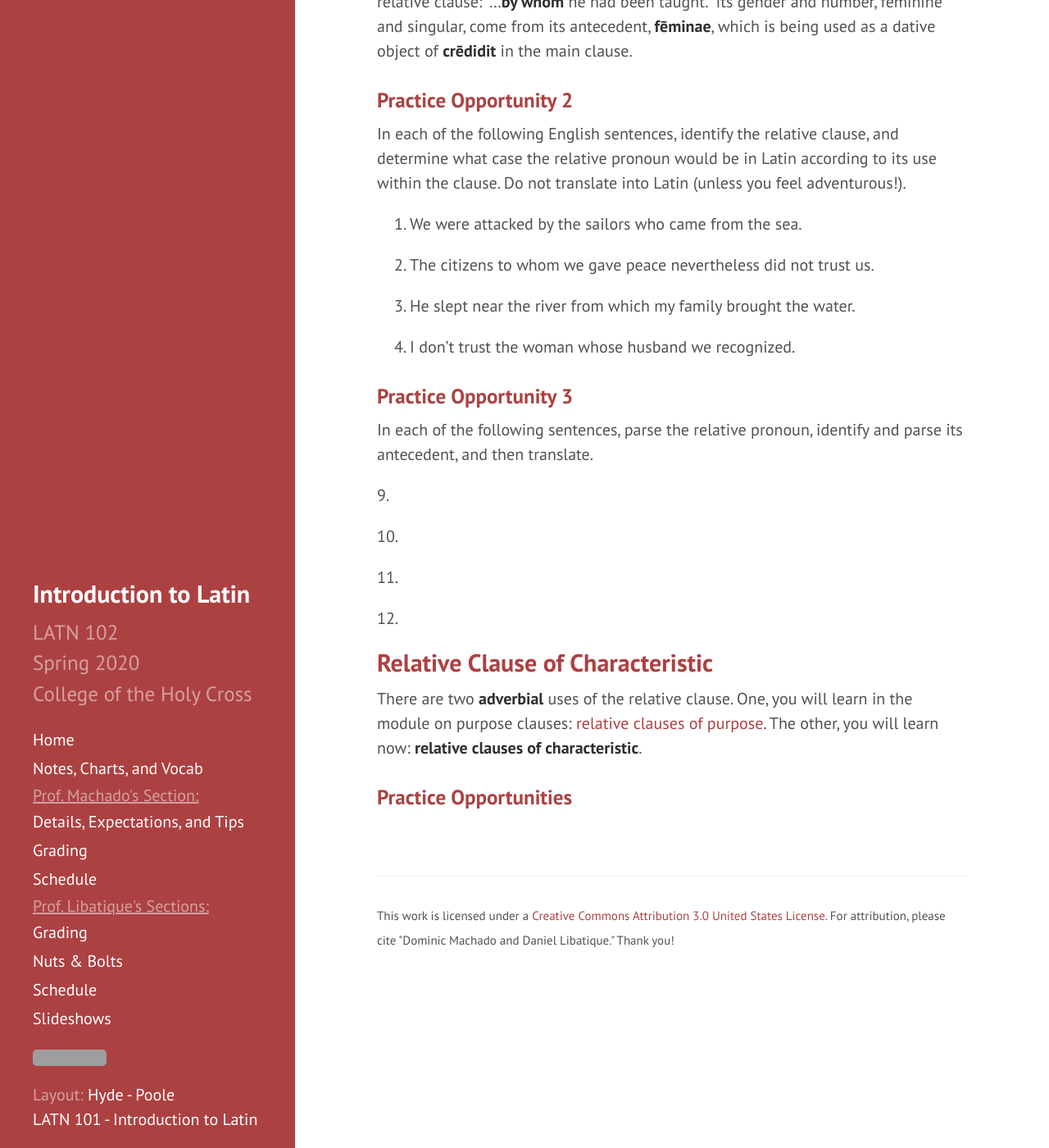
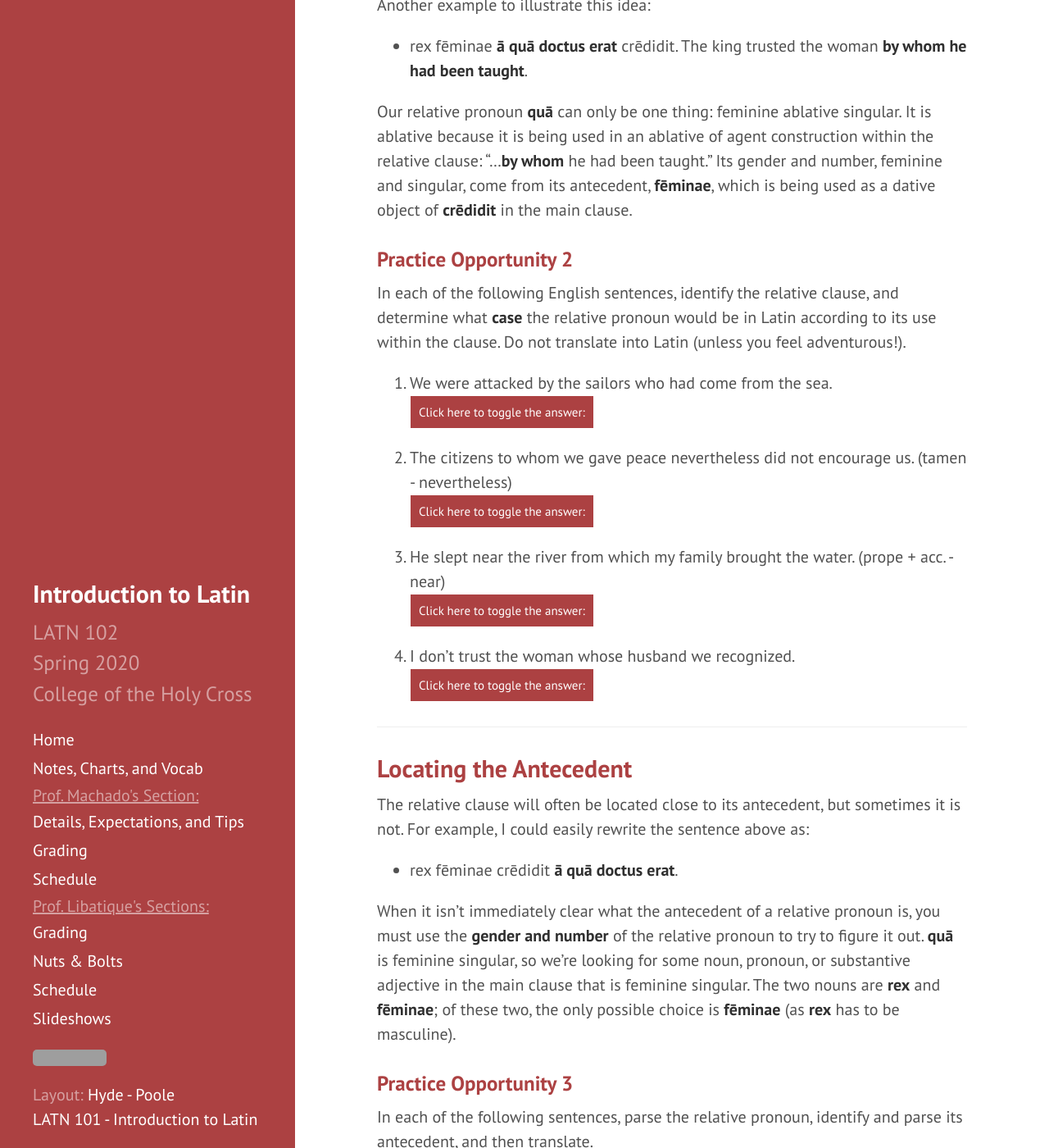
Before and after one commit to DLibatique/LATN102-S20, a Jekyll site: the page built from notes/14-relative.md, in a window 1280 px wide and 1400 px high, scrolled down 3245 px. Shown: the whole window at 82% size. Built offline with Jekyll 4.4.1, drawn with Linux system fonts in a browser that asks for light colours; some of the changed text lies outside the part shown; grey boxes are pictures that could not be loaded.

Commit message:
added participle links, filled out prac ops for relative

```diff
--- a/notes/14-relative.md
+++ b/notes/14-relative.md
@@ -51,13 +51,17 @@ note that the core of the sentence is **exempla cognoscō**, "I recognize the ex
 
 Identify the relative clause in the following sentences. Do not translate (unless you're feeling adventurous!).
 
-1.
+1. monstra nautās quōrum nāvēs vīdimus terruērunt. (terreō, -ēre, -uī, -itus, to terrify, frighten)
+<button onclick="toggleDisplay('prac01')">Click here to toggle the answer:</button> <span style="display: none;" id="prac01">quōrum nāvēs vīdimus; The monsters terrified the sailors whose ships we saw.</span>
 
-2.
+2. urbs quam regēs regunt septem portās habet. (porta, -ae, f. - gate)
+<button onclick="toggleDisplay('prac02')">Click here to toggle the answer:</button> <span style="display: none;" id="prac02">quam regēs regunt; The city which the kings rule has seven gates.</span>
 
-3.
+3. mīles ducibus quī ā flūmine veniunt epistulās dābit.
+<button onclick="toggleDisplay('prac03')">Click here to toggle the answer:</button> <span style="display: none;" id="prac03">quī ā flūmine veniunt; The soldier will give the letters to the leaders who are coming from the river.</span>
 
-4.
+4. verba quae mihi dicenda sunt dīcō.
+<button onclick="toggleDisplay('prac04')">Click here to toggle the answer:</button> <span style="display: none;" id="prac04">quae mihi dicenda sunt; I am saying the words that must be said by me.</span>
 
 ***
 
@@ -81,27 +85,47 @@ Our relative pronoun **quā** can only be one thing: feminine ablative singular.
 
 ### Practice Opportunity 2
 
-In each of the following English sentences, identify the relative clause, and determine what case the relative pronoun would be in Latin according to its use within the clause. Do not translate into Latin (unless you feel adventurous!).
+In each of the following English sentences, identify the relative clause, and determine what **case** the relative pronoun would be in Latin according to its use within the clause. Do not translate into Latin (unless you feel adventurous!).
 
-5. We were attacked by the sailors who came from the sea.
+5. We were attacked by the sailors who had come from the sea.
+<button onclick="toggleDisplay('prac05')">Click here to toggle the answer:</button> <span style="display: none;" id="prac05">who came from the sea; nominative; ā nautīs quī ā marī vēnerant petitī sumus.</span>
 
-6. The citizens to whom we gave peace nevertheless did not trust us.
+6. The citizens to whom we gave peace nevertheless did not encourage us. (tamen - nevertheless)
+<button onclick="toggleDisplay('prac06')">Click here to toggle the answer:</button> <span style="display: none;" id="prac06">to whom we gave peace; dative; cīvēs quibus pacem dedimus tamen nōs nōn hortātī sunt.</span>
 
-7. He slept near the river from which my family brought the water.
+7. He slept near the river from which my family brought the water. (prope + acc. - near)
+<button onclick="toggleDisplay('prac07')">Click here to toggle the answer:</button> <span style="display: none;" id="prac07">from which my family brought the water; ablative; prope flūmen ā quō familia mea aquam tulit dormīvit.</span>
 
 8. I don't trust the woman whose husband we recognized.
+<button onclick="toggleDisplay('prac08')">Click here to toggle the answer:</button> <span style="display: none;" id="prac08">whose husband we recognized; genitive; fēminae cuius maritum cognōvimus nōn crēdō.</span>
+
+***
+
+## Locating the Antecedent
+
+The relative clause will often be located close to its antecedent, but sometimes it is not. For example, I could easily rewrite the sentence above as:
+
+- rex fēminae crēdidit **ā quā doctus erat**.
+
+When it isn't immediately clear what the antecedent of a relative pronoun is, you must use the **gender and number** of the relative pronoun to try to figure it out. **quā** is feminine singular, so we're looking for some noun, pronoun, or substantive adjective in the main clause that is feminine singular. The two nouns are **rex** and **fēminae**; of these two, the only possible choice is **fēminae** (as **rex** has to be masculine).
 
 ### Practice Opportunity 3
 
 In each of the following sentences, parse the relative pronoun, identify and parse its antecedent, and then translate.
 
-9.
+9. mīlitēs verba clamāvērunt quae nōs hortāta sunt. (clamō, -āre, -āvī, -ātus - to shout)
+<button onclick="toggleDisplay('prac09')">Click here to toggle the answer:</button> <span style="display: none;" id="prac09">quae - neut. nom. pl.; verba - neut. acc. pl.; The soldiers shouted words which encouraged us.</span>
 
-10.
+10. ā frātre sorōrēs creditae sunt quī hanc epistulam scripsit.
+<button onclick="toggleDisplay('prac10')">Click here to toggle the answer:</button> <span style="display: none;" id="prac10">quī - masc. nom. sg.; frātre - masc. abl. sg.; The sisters were believed by the brother who wrote this letter.</span>
 
-11.
+11. rēgina regnum rexit in quō nōmina nostra cognoscuntur.
+<button onclick="toggleDisplay('prac11')">Click here to toggle the answer:</button> <span style="display: none;" id="prac11">quō - neut. abl. sg.; regnum - neut. acc. sg.; The queen ruled the kingdom in which our names are known.</span>
 
-12.
+12. illī librī hīs puellīs legendī sunt quae discere volunt.
+<button onclick="toggleDisplay('prac12')">Click here to toggle the answer:</button> <span style="display: none;" id="prac12">quae - fem. nom. pl.; puellīs - fem. dat. pl.; Those books must be read by these girls who want to learn.</span>
+
+***
 
 ## Relative Clause of Characteristic
 
```
Also changed, not shown: other parts of notes/14-relative.md (+1 -1 lines), _pages/schedule-DL.md (+3 -3 lines).
